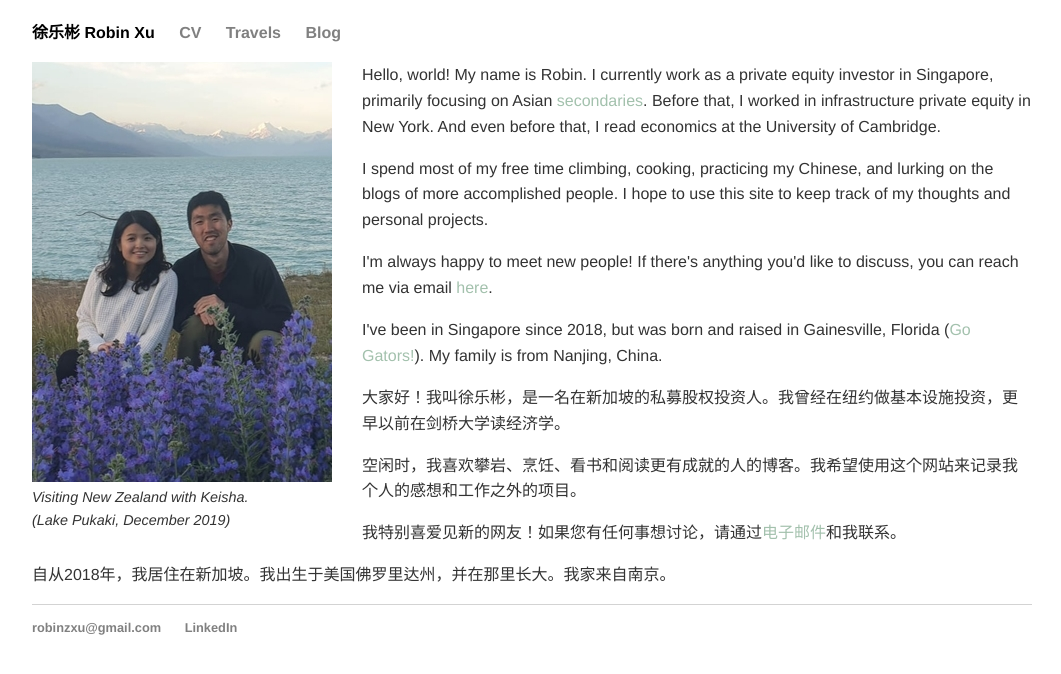
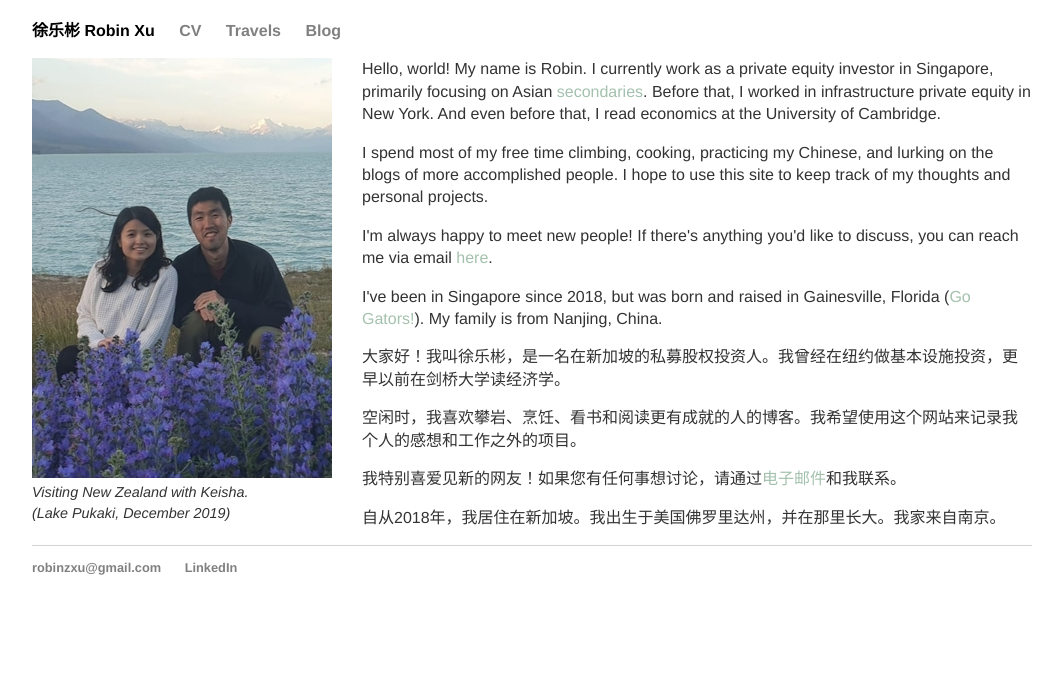
Before and after one commit to robinzxu/robinzxu.github.io, a Jekyll site: the page index.html, which Jekyll copies as it is, in a window 1280 px wide. Shown: the top 674 px of the page, without its empty margins (108-1169 px from the left). Built offline with Jekyll 4.4.1, drawn with Linux system fonts in a browser that asks for light colours.

Commit message:
Update main.css

```diff
--- a/css/main.css
+++ b/css/main.css
@@ -3,7 +3,7 @@
 a { text-decoration: none; color: #a3c1ad; }
 a:hover { text-decoration: underline; }
 
-p, ul, ol { font-size: 1em; line-height: 1.618em; color: #333; }
+p, ul, ol { font-size: 1em; line-height: 1.4em; color: #333; }
 
 h1, h2, h3, h4 { font-family: 'Helvetica', 'Arial', 'Sans-Serif'; }
 h1 { font-size: 2.0em;  }
```
